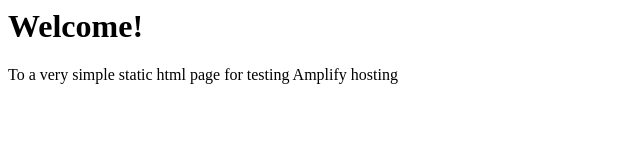
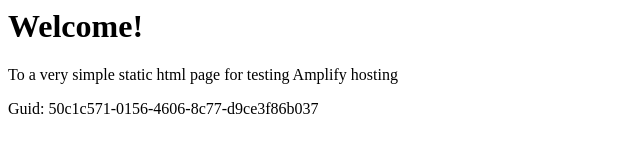
Before and after one commit to aws-aemilia-sin/Github-PR-Commit-Integration-Test-DoNotTouch-v1-prod-ap-southeast-1, a website: page src/index.html in a window 1280 px wide. Shown: the whole page, without its empty margins (0-640 px from the left). Drawn offline with Linux system fonts and the light colour scheme.

Commit message:
commit from integ tests

```diff
--- a/src/index.html
+++ b/src/index.html
@@ -1,3 +1,5 @@
+
+
 <html lang="en">
 
 <head>
@@ -10,6 +12,6 @@
 <body>
     <h1>Welcome!</h1>
     <p>To a very simple static html page for testing Amplify hosting</p>
-</body>
+    <p>Guid: 50c1c571-0156-4606-8c77-d9ce3f86b037</p></body>
 
 </html>
```
